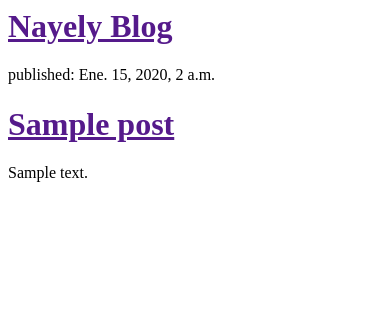
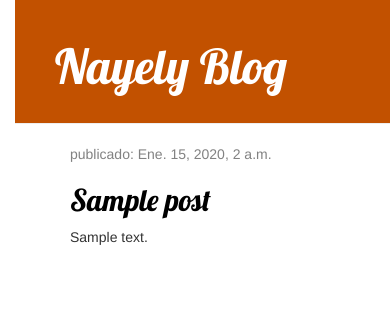
Before and after one commit to NayRG/my-first-blog, a Django app: page / in a window 390 px wide. Shown: the top 316 px of the page. Run offline with Django 3.2, Linux system fonts and the light colour scheme; tables that the repository leaves empty hold one stand-in row (values such as "Sample post"); some libraries are stand-ins or nearby versions.

Commit message:
Modificacion Bootstrap.

```diff
--- /dev/null
+++ b/blog/static/css/blog.css
@@ -0,0 +1,59 @@
+h1 a,
+h2 a {
+  color: #c25100;
+  font-family: "Lobster";
+}
+body {
+  padding-left: 15px;
+}
+.page-header {
+  background-color: #c25100;
+  margin-top: 0;
+
+  padding: 20px 20px 20px 40px;
+  }
+  .page-header h1,
+  .page-header h1 a,
+  .page-header h1 a:visited,
+  .page-header h1 a:active {
+  color: #ffffff;
+  font-size: 36pt;
+  text-decoration: none;
+  }
+  .content {
+  margin-left: 40px;
+  }
+  h1,
+  h2,
+  h3,
+  h4 {
+  font-family: "Lobster", cursive;
+  }
+  .date {
+  color: #828282;
+  }
+  .save {
+  float: right;
+  }
+  .post-form textarea,
+  .post-form input {
+  width: 100%;
+  }
+  .top-menu,
+  .top-menu:hover,
+  .top-menu:visited {
+  color: #ffffff;
+  float: right;
+  font-size: 26pt;
+  margin-right: 20px;
+  }
+  .post {
+  margin-bottom: 70px;
+  }
+  .post h1 a,
+
+  .post h1 a:visited,
+  .post h2 a,
+  .post h2 a:visited {
+  color: #000000;
+  }
--- a/blog/templates/blog/post_list.html
+++ b/blog/templates/blog/post_list.html
@@ -1,18 +1,41 @@
+{% load static %}
 <html>
   <head>
     <title>Nayely blog</title>
+    <link
+      rel="stylesheet"
+      href="//maxcdn.bootstrapcdn.com/bootstrap/3.2.0/css/bootstrap.min.css"
+    />
+    <link
+      rel="stylesheet"
+      href="//maxcdn.bootstrapcdn.com/bootstrap/3.2.0/css/bootstrap-theme.min.css"
+    />
+    <link
+      href="https://fonts.googleapis.com/css?family=Lobster&subset=latin,latin-ext"
+      rel="stylesheet"
+      type="text/css"
+    />
+    <link rel="stylesheet" href="{% static 'css/blog.css' %}" />
   </head>
   <body>
-    <div>
+    <div class="page-header">
       <h1><a href="">Nayely Blog</a></h1>
     </div>
 
-    {% for post in posts %}
-    <div>
-      <p>published: {{ post.published_date }}</p>
-      <h1><a href="">{{ post.title }}</a></h1>
-      <p>{{ post.text|linebreaksbr }}</p>
+    <div class="content container">
+      <div class="row">
+        <div class="col-md-8">
+          {% for post in posts %}
+          <div class="post">
+            <div class="date">
+              <p>publicado: {{ post.published_date }}</p>
+            </div>
+            <h2><a href="">{{ post.title }}</a></h2>
+            <p>{{ post.text|linebreaksbr }}</p>
+          </div>
+          {% endfor %}
+        </div>
+      </div>
     </div>
-    {% endfor %}
   </body>
 </html>
```
